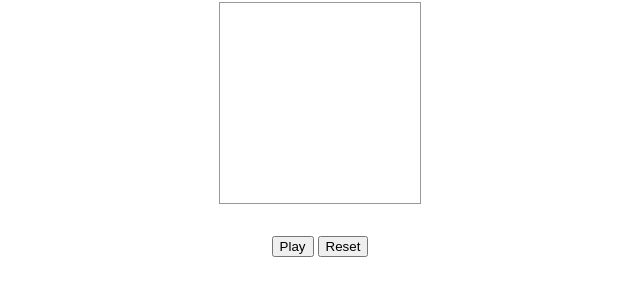
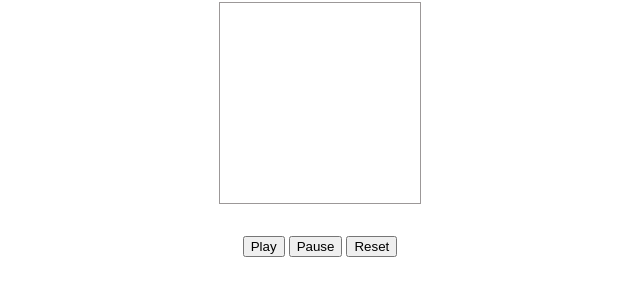
Before and after one commit to joehakimrahme/Game-of-Life, a plain HTML site: page index.html in a window 1280 px wide. Shown: the part 318-614 px from the top of the page, without its empty margins (320-960 px from the left). Drawn offline with Linux system fonts and the light colour scheme.

Commit message:
adding the pause button

```diff
--- a/index.html
+++ b/index.html
@@ -35,6 +35,7 @@
       <canvas id="myCanvas" width="200" height="200"></canvas>
       <div>
         <button id="playButton">Play</button>
+        <button id="pauseButton">Pause</button>
         <button id="resetButton">Reset</button>
       </div>
     </main>
```
